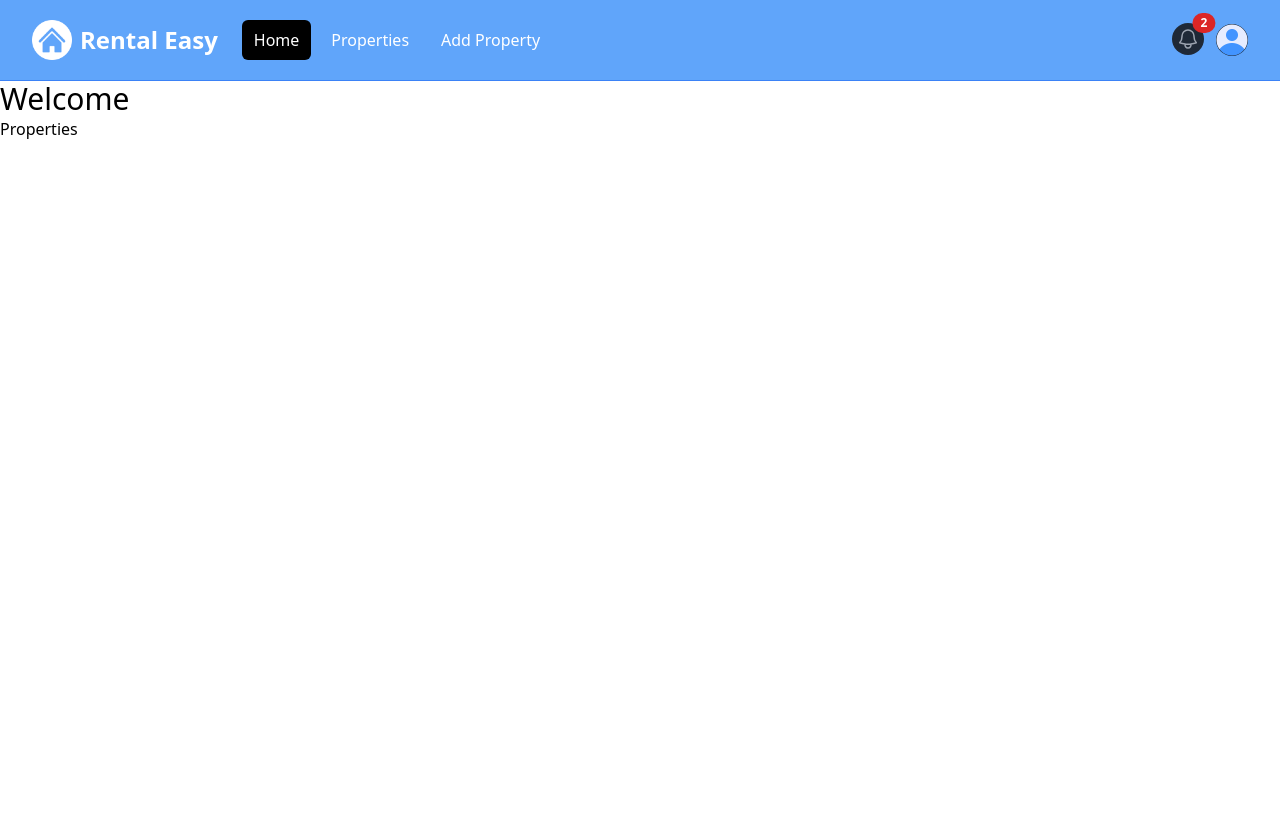
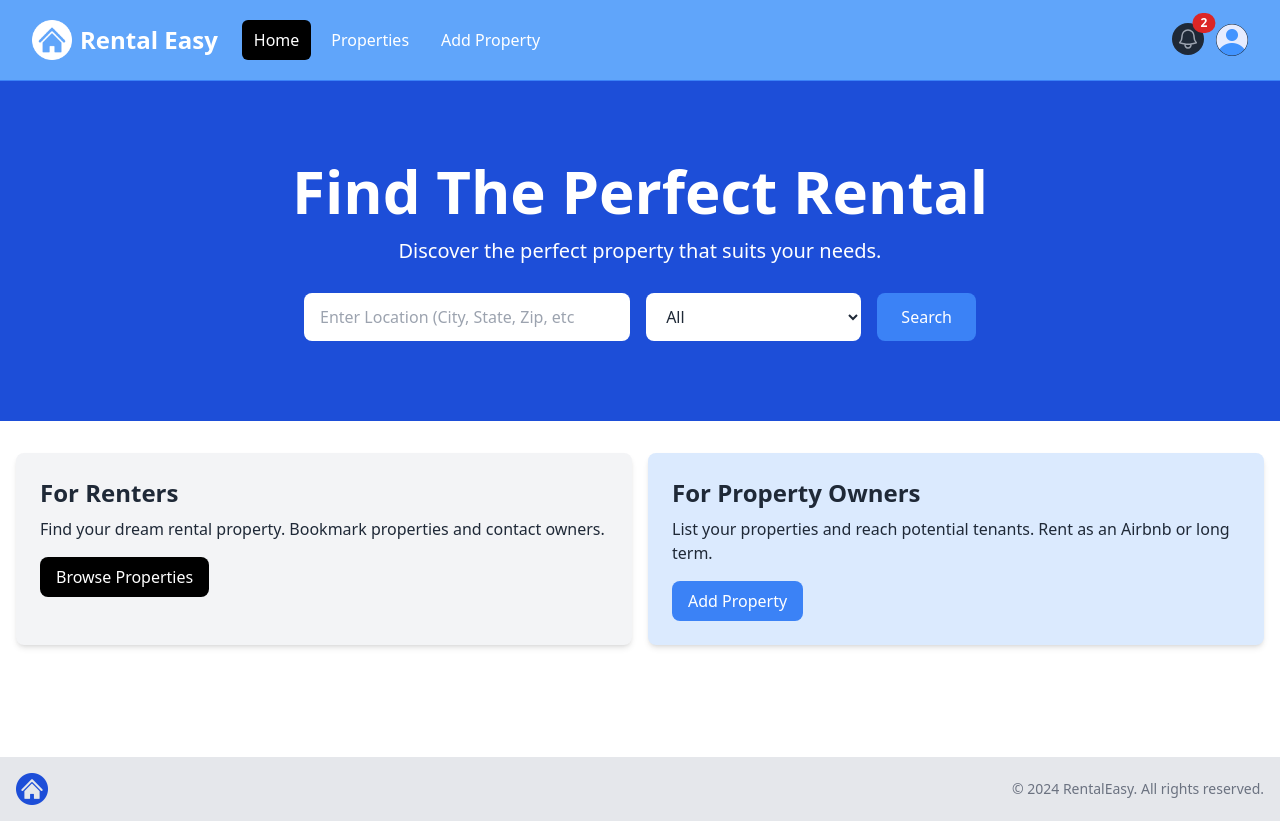
Before and after one commit to Kateryna-Borysenko/rental-easy, a Next.js app: page / in a window 1280 px wide. Before the commit the page ends 800 px from the top, so only its background shows below. Built offline with nearby package versions, Linux system fonts and the light colour scheme.

Commit message:
Homepage Components

```diff
--- a/app/layout.jsx
+++ b/app/layout.jsx
@@ -1,5 +1,6 @@
 import '@/assets/styles/globals.css';
 import Navbar from '@/components/Navbar';
+import Footer from '@/components/Footer';
 
 export const metadata = {
   title: 'RentalEasy | Find The Perfect Rental',
@@ -12,7 +13,8 @@
     <html lang='en'>
       <body>
         <Navbar />
-        <div>{children}</div>
+        <main>{children}</main>
+        <Footer />
       </body>
     </html>
   );
--- a/app/page.jsx
+++ b/app/page.jsx
@@ -1,11 +1,13 @@
 import Link from 'next/link';
+import Hero from '@/components/Hero';
+import InfoBoxes from '@/components/ InfoBoxes';
 
 const HomePage = () => {
   return (
-    <div>
-      <h1 className='text-3xl'>Welcome</h1>
-      <Link href='/properties'>Properties</Link>
-    </div>
+    <>
+      <Hero />
+      <InfoBoxes />
+    </>
   );
 };
 
--- /dev/null
+++ b/components/ InfoBoxes.jsx
@@ -0,0 +1,37 @@
+import InfoBox from './InfoBox';
+
+const InfoBoxes = () => {
+  return (
+    <section>
+      <div className='container-xl lg:container m-auto'>
+        <div className='grid grid-cols-1 md:grid-cols-2 gap-4 p-4 rounded-lg'>
+          <InfoBox
+            heading='For Renters'
+            backgroundColor='bg-gray-100'
+            buttonInfo={{
+              text: 'Browse Properties',
+              link: '/properties',
+              backgroundColor: 'bg-black',
+            }}
+          >
+            Find your dream rental property. Bookmark properties and contact
+            owners.
+          </InfoBox>
+          <InfoBox
+            heading='For Property Owners'
+            backgroundColor='bg-blue-100'
+            buttonInfo={{
+              text: 'Add Property',
+              link: '/properties/add',
+              backgroundColor: 'bg-blue-500',
+            }}
+          >
+            List your properties and reach potential tenants. Rent as an Airbnb
+            or long term.
+          </InfoBox>
+        </div>
+      </div>
+    </section>
+  );
+};
+export default InfoBoxes;
--- /dev/null
+++ b/components/Footer.jsx
@@ -0,0 +1,23 @@
+import Image from 'next/image';
+import logo from '@/assets/images/logo.png';
+
+const Footer = () => {
+  const currentYear = new Date().getFullYear();
+
+  return (
+    <footer className='bg-gray-200 py-4 mt-24'>
+      <div className='container mx-auto flex flex-col md:flex-row items-center justify-between px-4'>
+        <div className='mb-4 md:mb-0'>
+          <Image src={logo} alt='Logo' className='h-8 w-auto' />
+        </div>
+        <div>
+          <p className='text-sm text-gray-500 mt-2 md:mt-0'>
+            &copy; {currentYear} RentalEasy. All rights reserved.
+          </p>
+        </div>
+      </div>
+    </footer>
+  );
+};
+
+export default Footer;
--- /dev/null
+++ b/components/Hero.jsx
@@ -0,0 +1,55 @@
+const Hero = () => {
+  return (
+    <section className='bg-blue-700 py-20 mb-4'>
+      <div className='max-w-7xl mx-auto px-4 sm:px-6 lg:px-8 flex flex-col items-center'>
+        <div className='text-center'>
+          <h1 className='text-4xl font-extrabold text-white sm:text-5xl md:text-6xl'>
+            Find The Perfect Rental
+          </h1>
+          <p className='my-4 text-xl text-white'>
+            Discover the perfect property that suits your needs.
+          </p>
+        </div>
+        <form className='mt-3 mx-auto max-w-2xl w-full flex flex-col md:flex-row items-center'>
+          <div className='w-full md:w-3/5 md:pr-2 mb-4 md:mb-0'>
+            <label htmlFor='location' className='sr-only'>
+              Location
+            </label>
+            <input
+              type='text'
+              id='location'
+              placeholder='Enter Location (City, State, Zip, etc'
+              className='w-full px-4 py-3 rounded-lg bg-white text-gray-800 focus:outline-none focus:ring focus:ring-blue-500'
+            />
+          </div>
+          <div className='w-full md:w-2/5 md:pl-2'>
+            <label htmlFor='property-type' className='sr-only'>
+              Property Type
+            </label>
+            <select
+              id='property-type'
+              className='w-full px-4 py-3 rounded-lg bg-white text-gray-800 focus:outline-none focus:ring focus:ring-blue-500'
+            >
+              <option value='All'>All</option>
+              <option value='Apartment'>Apartment</option>
+              <option value='Studio'>Studio</option>
+              <option value='Condo'>Condo</option>
+              <option value='House'>House</option>
+              <option value='Cabin Or Cottage'>Cabin or Cottage</option>
+              <option value='Loft'>Loft</option>
+              <option value='Room'>Room</option>
+              <option value='Other'>Other</option>
+            </select>
+          </div>
+          <button
+            type='submit'
+            className='md:ml-4 mt-4 md:mt-0 w-full md:w-auto px-6 py-3 rounded-lg bg-blue-500 text-white hover:bg-blue-600 focus:outline-none focus:ring focus:ring-blue-500'
+          >
+            Search
+          </button>
+        </form>
+      </div>
+    </section>
+  );
+};
+export default Hero;
--- /dev/null
+++ b/components/InfoBox.jsx
@@ -0,0 +1,21 @@
+const InfoBox = ({
+  heading,
+  backgroundColor = 'bg-gray-100',
+  textColor = 'text-gray-800',
+  buttonInfo,
+  children,
+}) => {
+  return (
+    <div className={`${backgroundColor} p-6 rounded-lg shadow-md`}>
+      <h2 className={`${textColor} text-2xl font-bold`}>{heading}</h2>
+      <p className={`${textColor} mt-2 mb-4`}>{children}</p>
+      <a
+        href={buttonInfo.link}
+        className={`inline-block ${buttonInfo.backgroundColor} text-white rounded-lg px-4 py-2 hover:opacity-80`}
+      >
+        {buttonInfo.text}
+      </a>
+    </div>
+  );
+};
+export default InfoBox;
```
